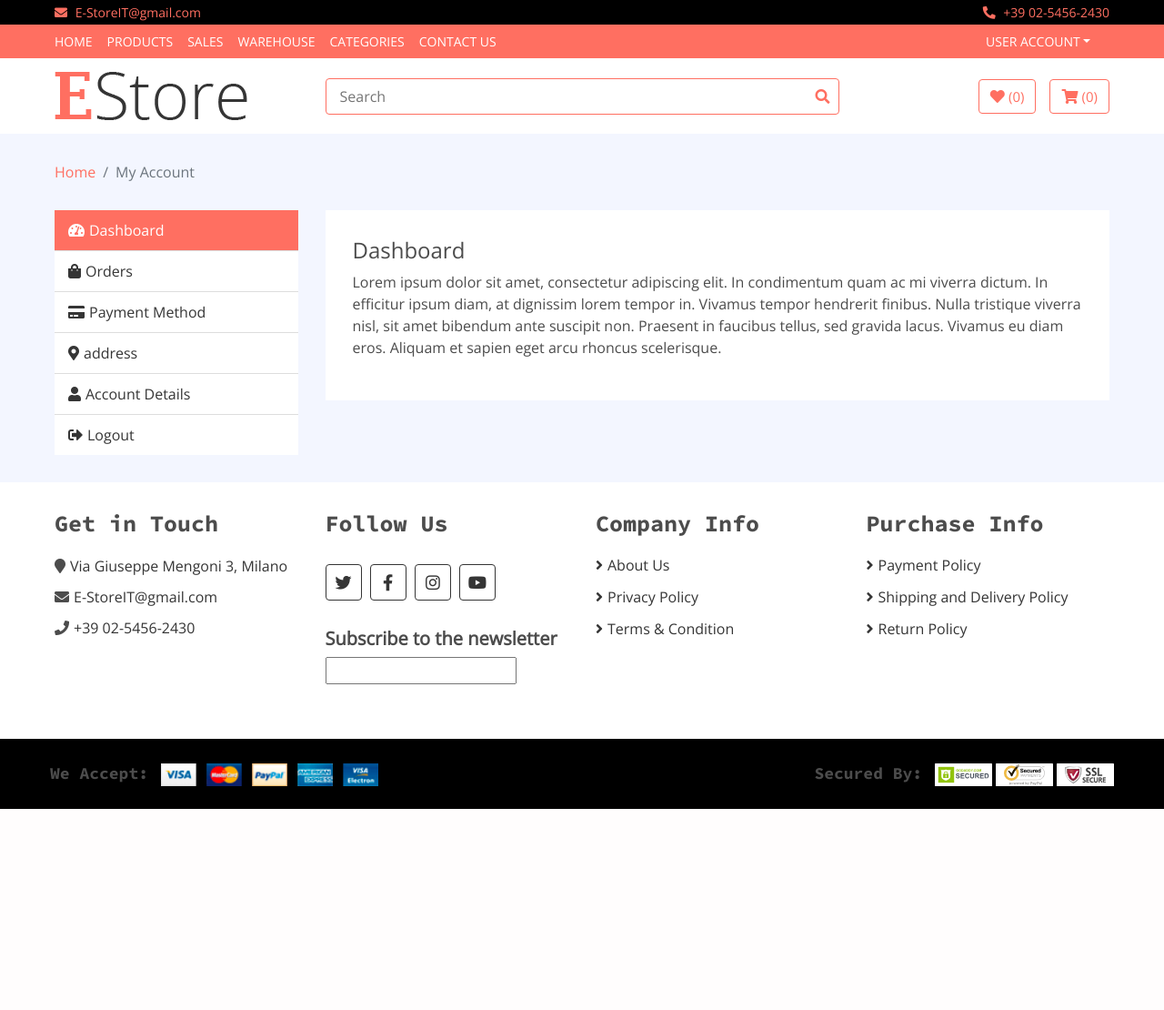
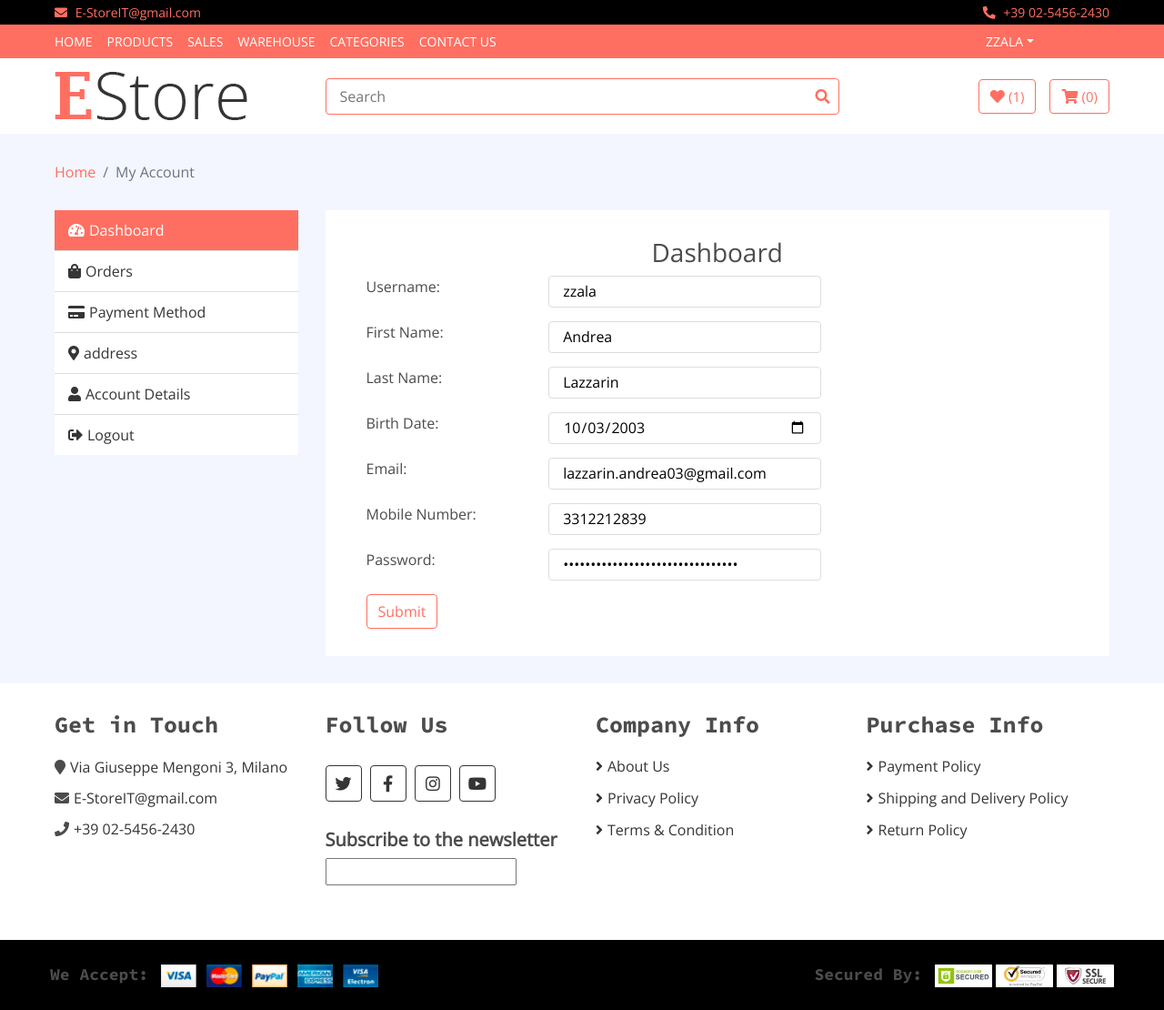
Before and after one commit to zZala/e-commerce, a PHP site: page /my-account.php in a window 1280 px wide. Shown: the whole page at 91% size. Before the commit the page ends 889 px from the top, so only its background shows below. Run offline with PHP 8.4, Linux system fonts and the light colour scheme; a user stored in the database is signed in; data comes from the database, SQL or seed files in the repository; some libraries are stand-ins or nearby versions.

Commit message:
dashboard user

```diff
--- a/ecommerce/my-account.php
+++ b/ecommerce/my-account.php
@@ -1,3 +1,8 @@
+<?php
+include("db/connection.php");
+session_start();
+?>
+
 <!DOCTYPE html>
 <html lang="en">
 
@@ -159,7 +164,6 @@
         </div>
     </div>
     <!-- Bottom Bar End -->
-
     <!-- Breadcrumb Start -->
     <div class="breadcrumb-wrap">
         <div class="container-fluid">
@@ -188,10 +192,52 @@
                 <div class="col-md-9">
                     <div class="tab-content">
                         <div class="tab-pane fade show active" id="dashboard-tab" role="tabpanel" aria-labelledby="dashboard-nav">
-                            <h4>Dashboard</h4>
-                            <p>
-                                Lorem ipsum dolor sit amet, consectetur adipiscing elit. In condimentum quam ac mi viverra dictum. In efficitur ipsum diam, at dignissim lorem tempor in. Vivamus tempor hendrerit finibus. Nulla tristique viverra nisl, sit amet bibendum ante suscipit non. Praesent in faucibus tellus, sed gravida lacus. Vivamus eu diam eros. Aliquam et sapien eget arcu rhoncus scelerisque.
-                            </p>
+                            <h3 style="text-align:center;">Dashboard</h3>
+                            <form action="check/updateUser.php" method="post">
+                                <div class="container">
+                                    <?php
+                                    $sql = "SELECT * FROM users WHERE Id = '" . $_SESSION["ID"] . "'";
+
+                                    $result = $conn->query($sql);
+
+                                    if ($result->num_rows > 0) {
+                                        $row = $result->fetch_assoc();
+                                        echo "
+                                                <div class='row'>
+                                                    <div class='col-md-3'>Username: </div>
+                                                    <div class='col-md-3'><input type='text' name='username' style = 'width: 300px' class='form-control' value='" . $row["Username"] . "'></div>
+                                                </div>
+                                                <div class='row'>
+                                                    <div class='col-md-3'>First Name: </div>
+                                                    <div class='col-md-3'><input type='text' name='firstName' style = 'width: 300px' class='form-control' value='" . $row["FirstName"] . "'></div>
+                                                </div>
+                                                <div class='row'>
+                                                    <div class='col-md-3'>Last Name: </div>
+                                                    <div class='col-md-3'><input type='text' name='lastName' style = 'width: 300px' class='form-control' value='" . $row["LastName"] . "'></div>
+                                                </div>
+                                                <div class='row'>
+                                                    <div class='col-md-3'>Birth Date: </div>
+                                                    <div class='col-md-3'><input type='date' name='birthDate' style = 'width: 300px' class='form-control' value='" . $row["BirthDate"] . "'></div>
+                                                </div>
+                                                <div class='row'>
+                                                    <div class='col-md-3'>Email: </div>
+                                                    <div class='col-md-3'><input type='email' name='email' style = 'width: 300px' class='form-control' style='width:auto;' value='" . $row["Email"] . "'></div>
+                                                </div>
+                                                <div class='row'>
+                                                    <div class='col-md-3'>Mobile Number: </div>
+                                                    <div class='col-md-3'><input type='text' name='mobileNumber' style = 'width: 300px' class='form-control' value='" . $row["MobilePhoneNumber"] . "'></div>
+                                                </div>
+                                                <div class='row'>
+                                                    <div class='col-md-3'>Password: </div>
+                                                    <div class='col-md-3'><input type='password' name='password' style = 'width: 300px' class='form-control' value='" . md5($row["Password"]) . "'></div>
+                                                </div>";
+                                    }
+
+                                    ?>
+                                    <input type="submit" value="Submit" class="btn">
+                                </div>
+
+                            </form>
                         </div>
                         <div class="tab-pane fade" id="orders-tab" role="tabpanel" aria-labelledby="orders-nav">
                             <div class="table-responsive">
--- a/ecommerce/temp.txt
+++ b/ecommerce/temp.txt
@@ -4,3 +4,6 @@
 my account
 
 sistemare la disponibilita dei prodotti
+
+
+updateUser.php !!!!!!!
```
Also changed, not shown: ecommerce/check/updateUser.php (added), ecommerce/css/style.css (line endings or trailing spaces).
